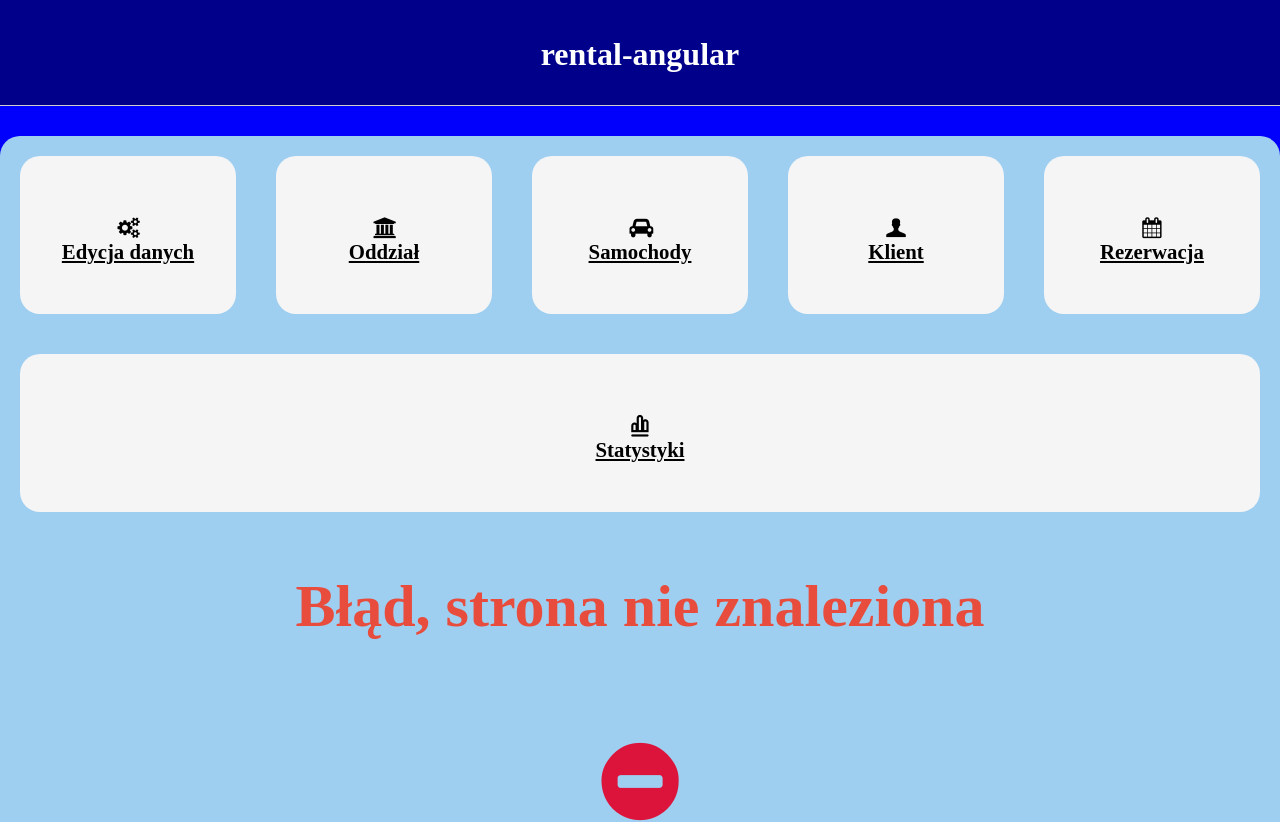
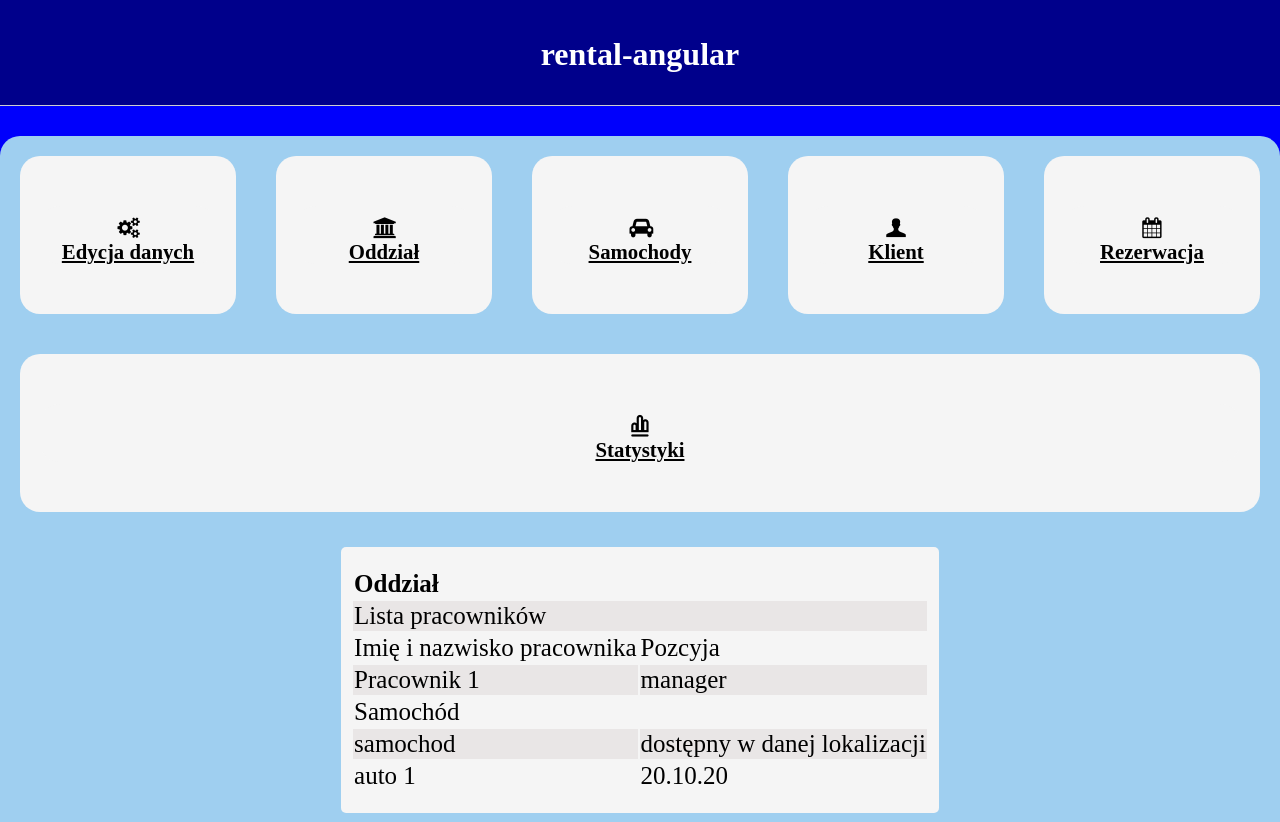
Before and after one commit to jurekbal/rental, an Angular app in the folder rental-angular/: page /branches in a window 1280 px wide. Before the commit this address led to /404. Shown: the top 822 px of the page. Built offline with nearby package versions, Linux system fonts and the light colour scheme; no server answers; a web font is replaced by a local one.

Commit message:
prosta tabelka html do wyświetlania danych, na razie bez odnośników

```diff
--- a/rental-angular/src/app/app-routing.module.ts
+++ b/rental-angular/src/app/app-routing.module.ts
@@ -18,7 +18,7 @@ const routes: Routes = [
   { path: 'cars', component: CarsComponent },
   { path: 'clients', component: ClientsComponent },
   { path: 'booking', component: BookingComponent },
-  { path: 'branch', component: CompanyBranchComponent },
+  { path: 'branches', component: CompanyBranchComponent },
 
 
   { path: '**', redirectTo: '/404', pathMatch: 'full' },
--- a/rental-angular/src/app/app.module.ts
+++ b/rental-angular/src/app/app.module.ts
@@ -5,13 +5,14 @@ import { AppComponent } from './app.component';
 import { EditComponent } from './components/edit-company-data/edit-company-data';
 import { AppRoutingModule } from './app-routing.module';
 import { NotFoundComponent } from './components/not-found/not-found.component';
-import { CompanyBranchComponent } from './components/branches/company-branch.component';
+
 import { CarsComponent } from './components/cars/cars.component';
 import { ClientsComponent } from './components/clients/clients.component';
 import { BookingComponent } from './components/booking/booking.component';
 import {HttpClientModule} from "@angular/common/http";
 import {HomeComponent} from "./components/home/home.component";
 import {FormsModule} from "@angular/forms";
+import {CompanyBranchComponent} from "./components/branches/company-branch.component";
 
 
 
@@ -20,7 +21,7 @@ import {FormsModule} from "@angular/forms";
     AppComponent,
     EditComponent,
     NotFoundComponent,
-    CompanyBranchComponent,
+CompanyBranchComponent,
     CarsComponent,
     ClientsComponent,
     BookingComponent,
--- a/rental-angular/src/app/components/branches/company-branch.component.html
+++ b/rental-angular/src/app/components/branches/company-branch.component.html
@@ -1 +1,36 @@
-<p>company-branch works!</p>
+<section>
+<div class="editblock">
+  <table>
+    <thead>
+    <tr>
+      <th colspan="3">Oddział</th>
+    </tr>
+    </thead>
+    <tbody>
+    <tr>
+      <td colspan="3">Lista pracowników</td>
+    </tr>
+    <tr>
+      <td colspan="2">Imię i nazwisko pracownika</td>
+      <td>Pozcyja</td>
+    </tr>
+    <tr>
+      <td colspan="2">Pracownik 1</td>
+      <td>manager</td>
+    </tr>
+    <tr>
+      <td colspan="3">Samochód</td>
+    </tr>
+    <tr>
+      <td colspan="2">samochod<br></td>
+      <td>dostępny w danej lokalizacji</td>
+    </tr>
+    <tr>
+      <td colspan="2">auto 1</td>
+      <td>20.10.20</td>
+    </tr>
+    </tbody>
+  </table>
+
+</div>
+</section>
--- a/rental-angular/src/app/components/branches/company-branch.component.ts
+++ b/rental-angular/src/app/components/branches/company-branch.component.ts
@@ -43,4 +43,5 @@ saveBranch(): void{
     this.restService.updateBranch(this.branch)
       .subscribe(()=> this.goBack());
 }
+
 }
```
